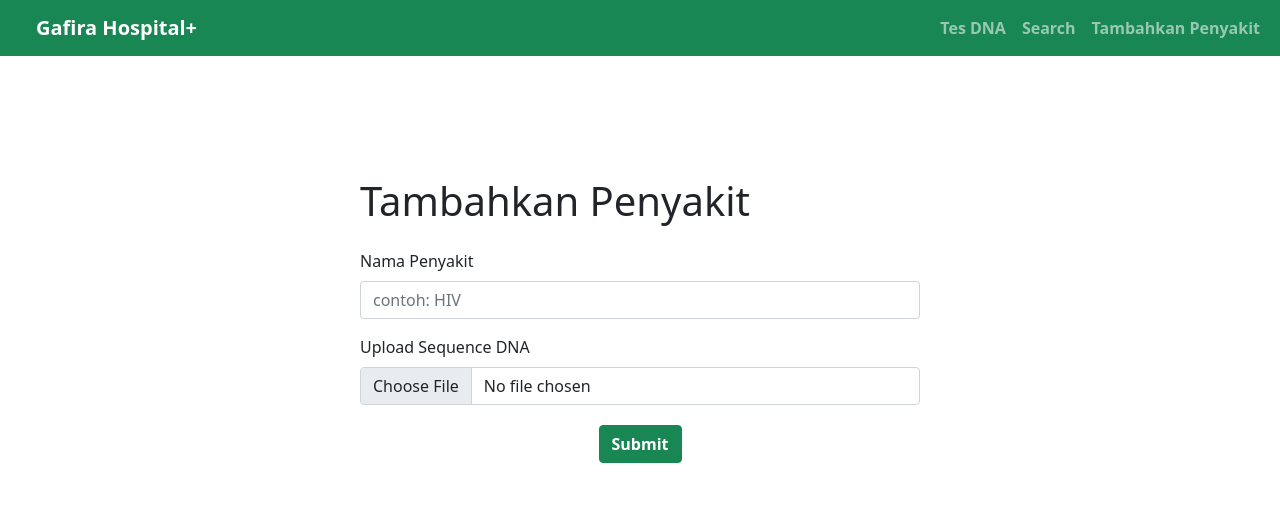
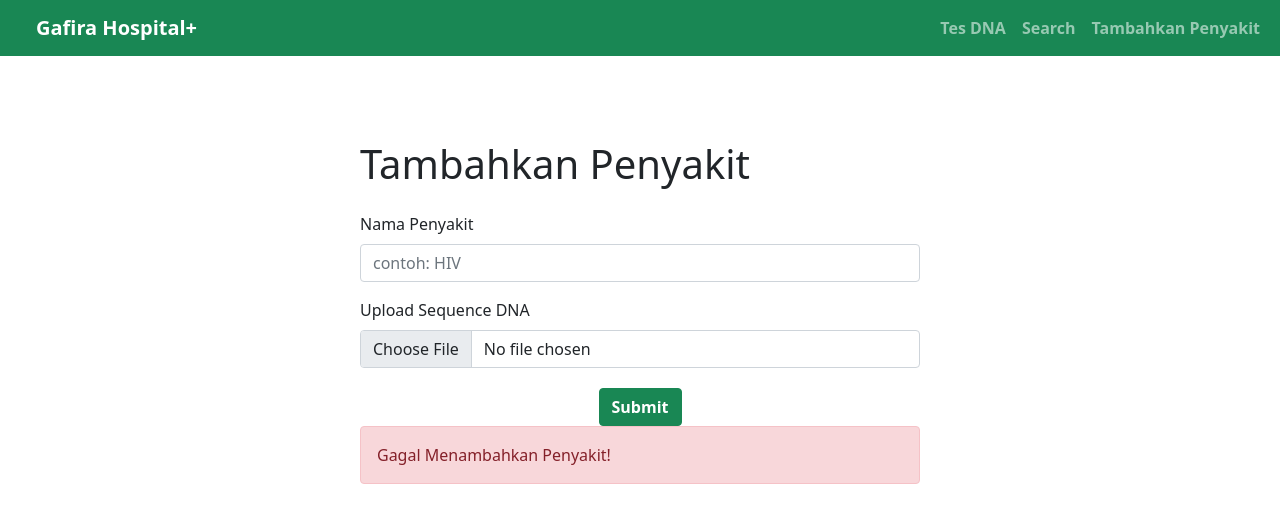
Before and after one commit to gagaspbahar/Tubes3_13520016, a React (Create React App) app in the folder dna-web-frontend/: page /add in a window 1280 px wide. Shown: the top 522 px of the page. Built offline with nearby package versions, Linux system fonts and the light colour scheme.

Commit message:
feat: notify when fail to add sequence

```diff
--- a/dna-web-frontend/src/Pages/Home/Home.jsx
+++ b/dna-web-frontend/src/Pages/Home/Home.jsx
@@ -107,7 +107,16 @@ function Home() {
                     </Button>
                   </div>
                 </div>
-                {isSuccess && <p>Sukses menambahkan!</p>}
+                {isSuccess && (
+                  <div class="alert alert-success" role="alert">
+                    Sukses Menambahkan Penyakit!
+                  </div>
+                )}
+                {!isSuccess && (
+                  <div class="alert alert-danger" role="alert">
+                    Gagal Menambahkan Penyakit!
+                  </div>
+                )}
               </Form>
             </div>
           </div>
```
